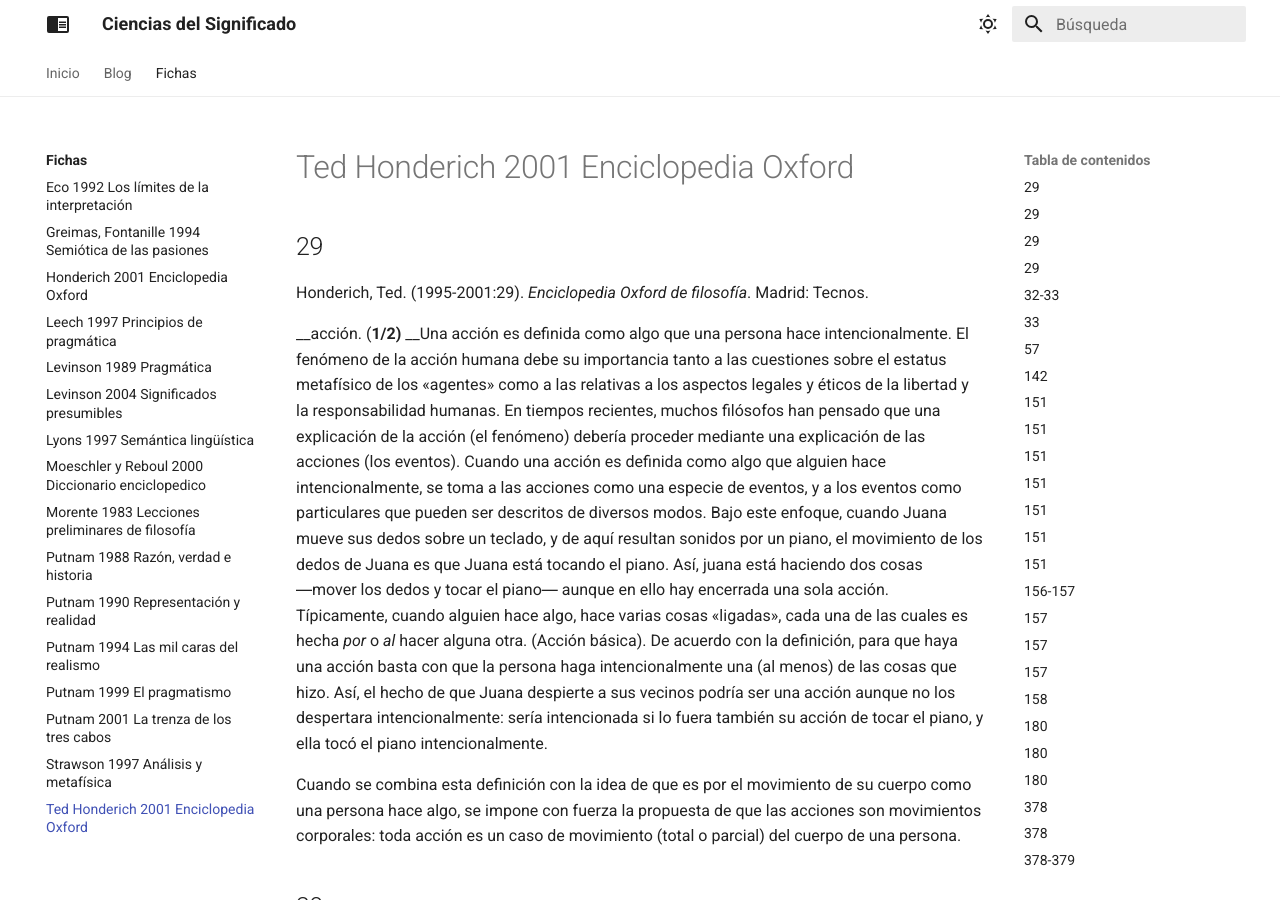
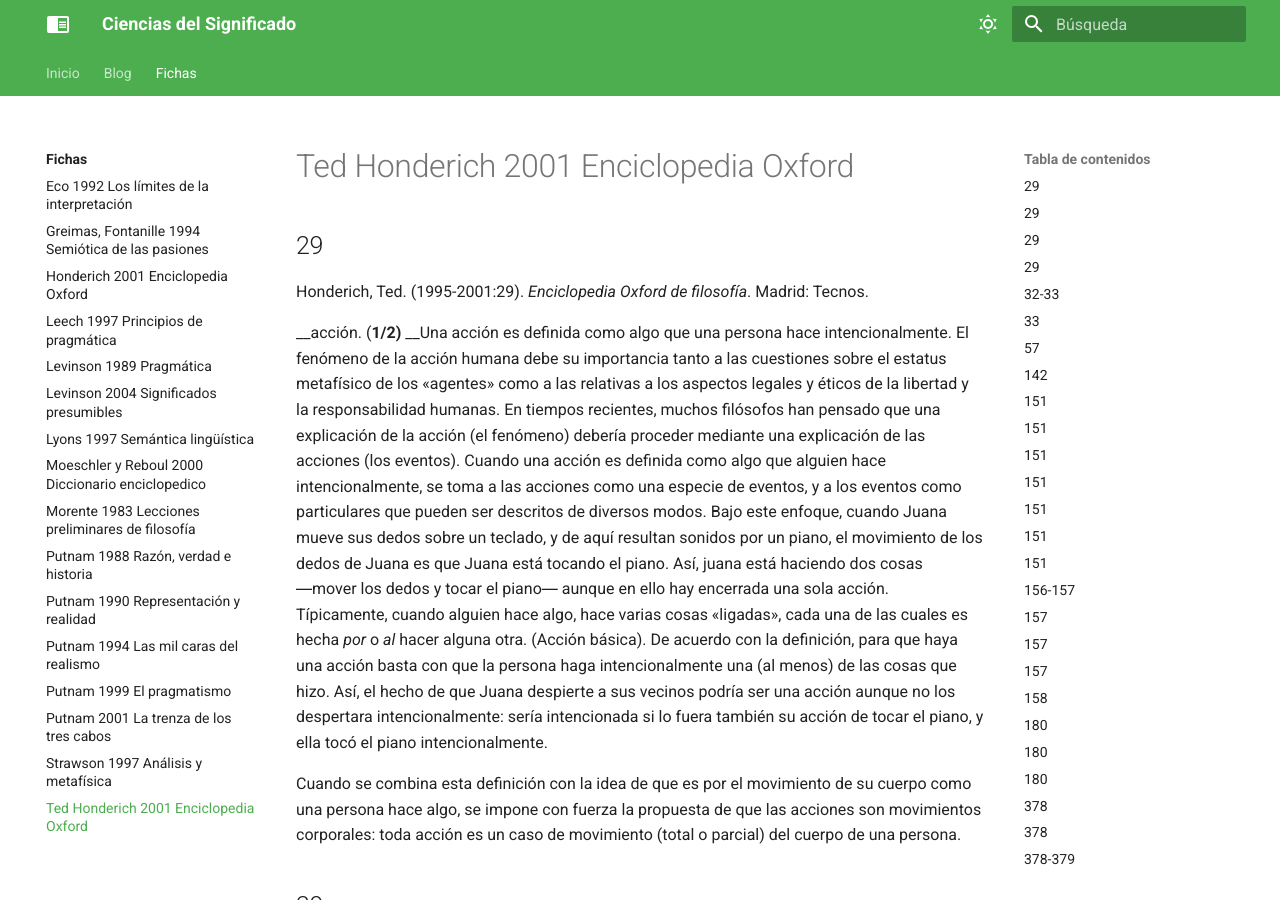
Before and after one commit to MatiasAgelvis/mkdocuval, an MkDocs documentation site: the page built from docs/fichas/Ted Honderich 2001 Enciclopedia Oxford.md, in a window 1280 px wide and 900 px high. Built offline with MkDocs 1.6.1 and Material for MkDocs 9.7.7, drawn with Linux system fonts in a browser that asks for light colours.

Commit message:
changed color scheme, added emoji extension

```diff
--- a/mkdocs.yml
+++ b/mkdocs.yml
@@ -22,8 +22,8 @@ theme:
     - search.share
   palette:
     - scheme: default
-      primary: white
-      accent: deep orange
+      primary: green
+      accent: green
       toggle:
         icon: material/weather-sunny
         name: Tema Diurno
@@ -50,6 +50,12 @@ extra:
 
 markdown_extensions:
   - attr_list
+  - toc:
+      permalink: true
+      toc_depth: 2
+  - pymdownx.emoji:
+      emoji_index: !!python/name:materialx.emoji.twemoji
+      emoji_generator: !!python/name:materialx.emoji.to_svg
 
 
 extra_css:
```
